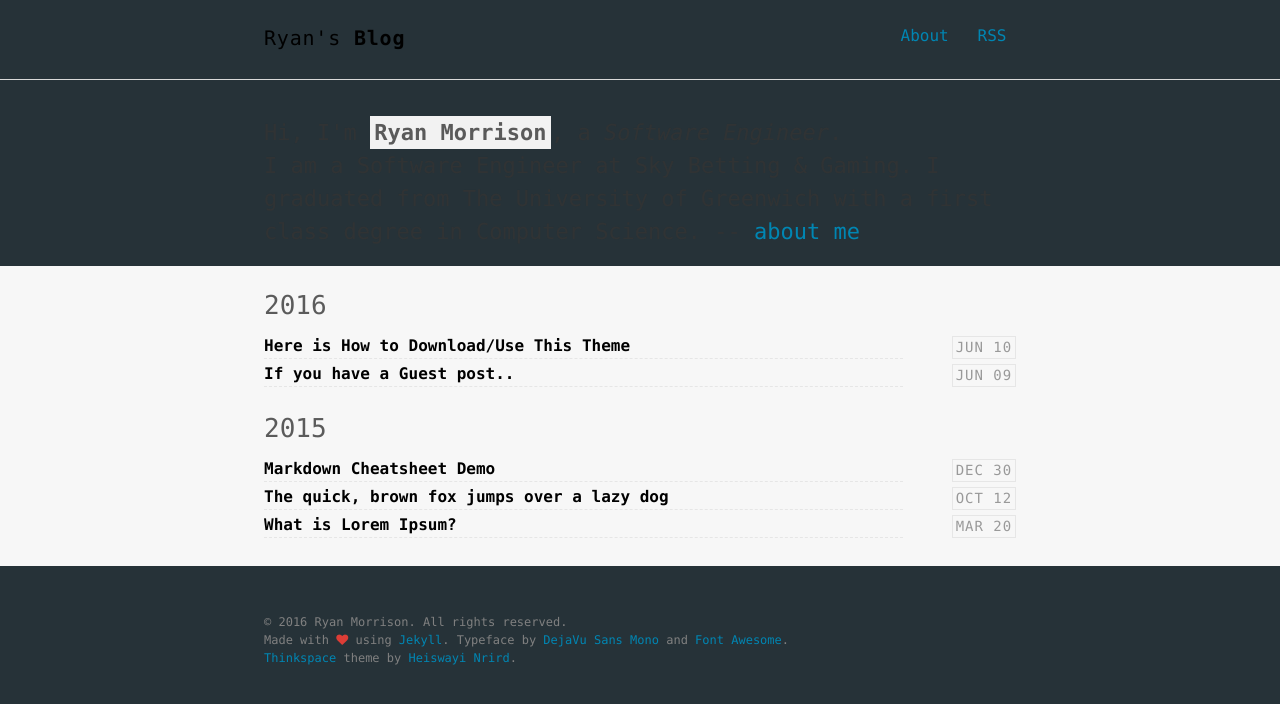
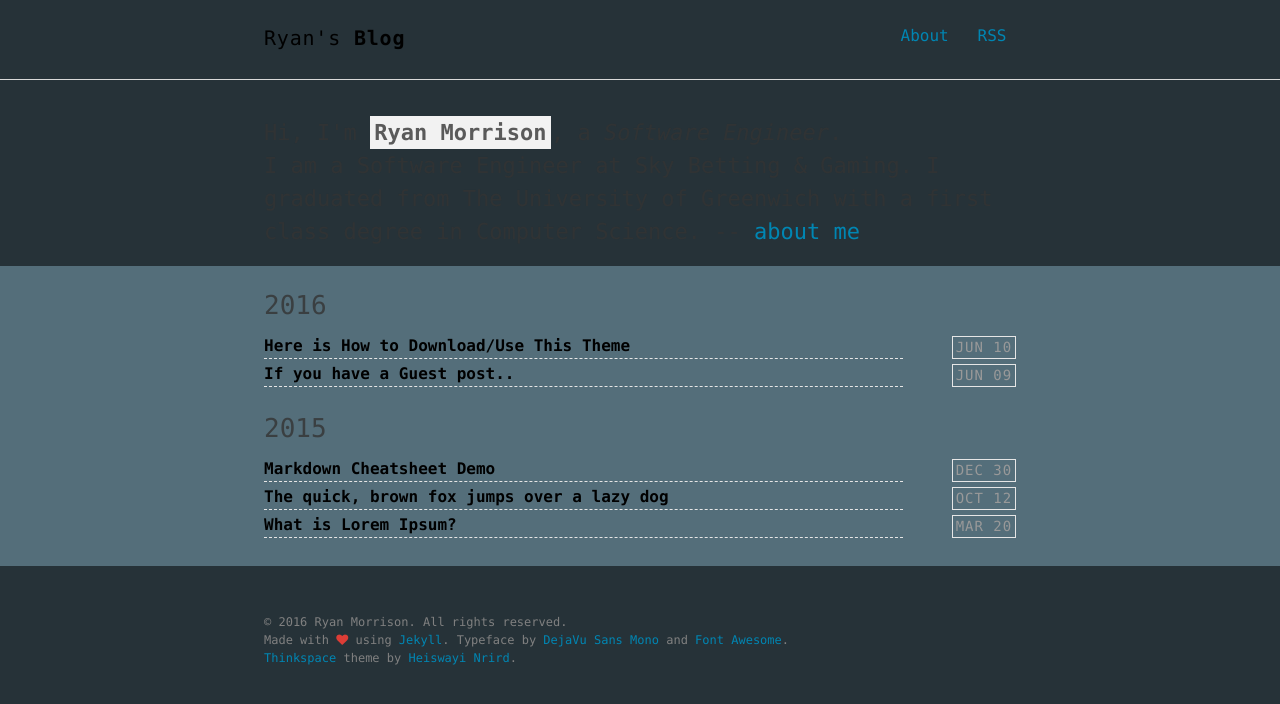
Before and after one commit to razki/devBlog, a Jekyll site: the page built from index.html, in a window 1280 px wide. Shown: the top 704 px of the page. Built offline with Jekyll 4.4.1, drawn with Linux system fonts in a browser that asks for light colours.

Commit message:
Playing with css colours

```diff
--- a/assets/scss/_layout.scss
+++ b/assets/scss/_layout.scss
@@ -127,7 +127,7 @@ hr {
 }
 
 .post-list {
-  background-color: lighten($light-gray-color, 17%);
+  background-color: #546E7A;
 }
 
 .category-title {
```
